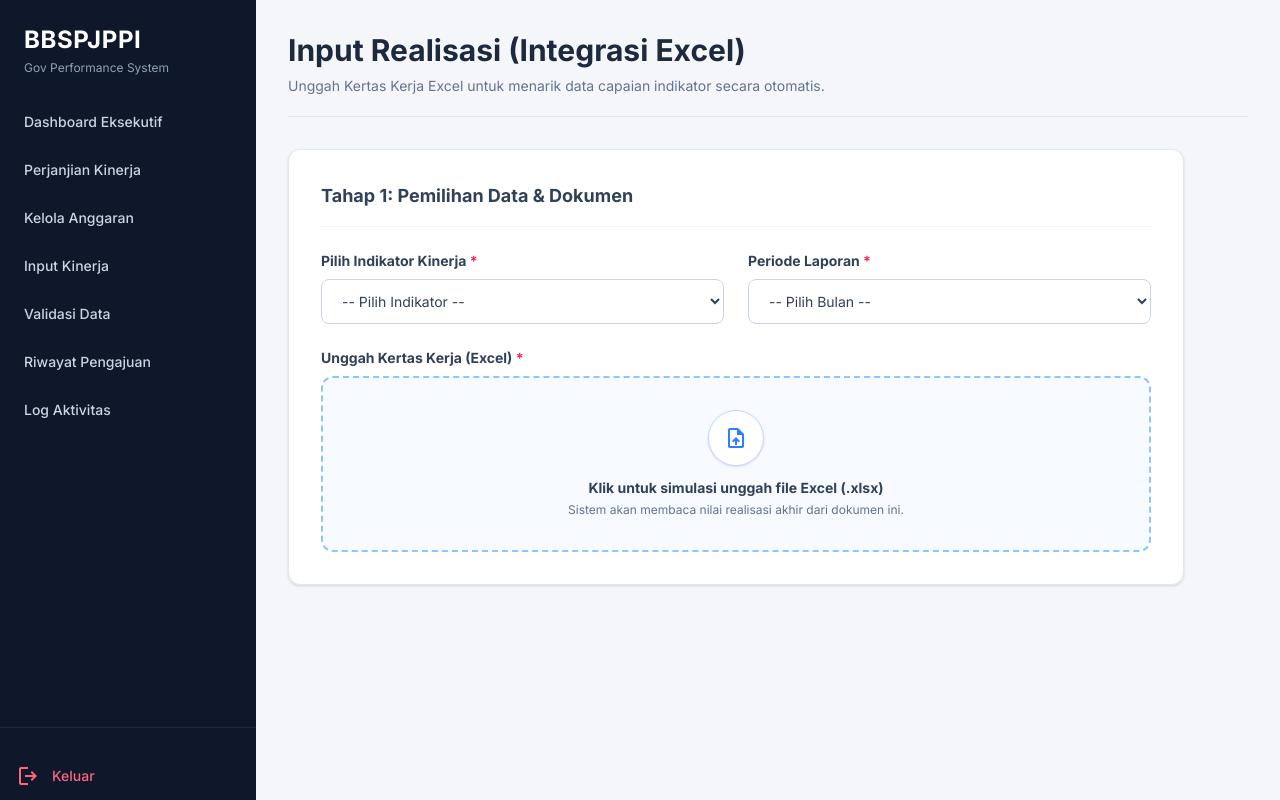
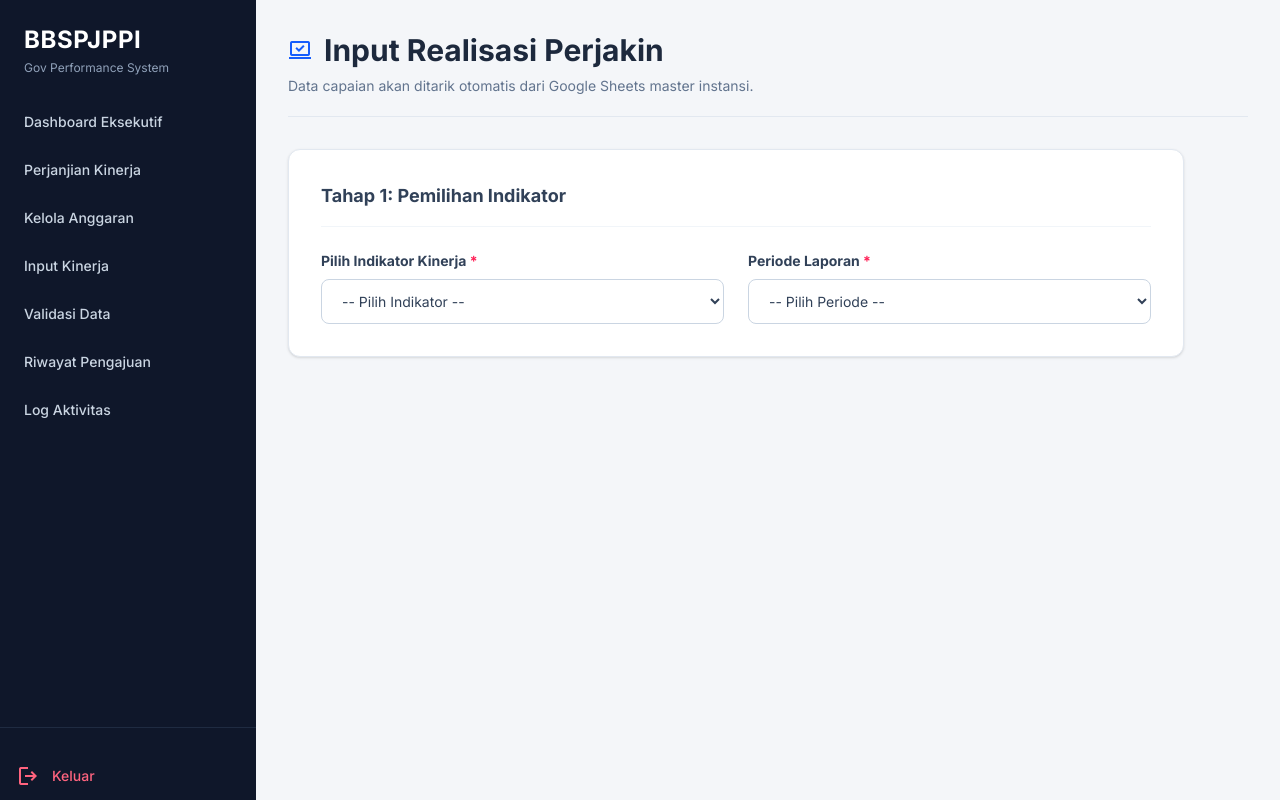
Before and after one commit to KinRajasa/bbspjppi-gov-performance, a Next.js app: page /input-realisasi in a window 1280 px wide. Built offline with nearby package versions, Linux system fonts and the light colour scheme.

Commit message:
Update: Mengubah UI Realisasi Perjakin untuk auto-sync Google Sheets dan mengembalikan form evaluasi

```diff
--- a/app/(dashboard)/input-realisasi/page.tsx
+++ b/app/(dashboard)/input-realisasi/page.tsx
@@ -1,28 +1,24 @@
 'use client';
 
-import { useState } from 'react';
+import { useState, useEffect } from 'react';
 import Link from 'next/link';
 
-export default function InputRealisasiExcelPage() {
+export default function InputRealisasiSheetPage() {
   const [indikator, setIndikator] = useState('');
-  // State untuk simulasi loading: 'idle' | 'loading' | 'success'
-  const [uploadStatus, setUploadStatus] = useState('idle');
+  const [periode, setPeriode] = useState('');
+  // State: 'idle' | 'fetching' | 'success'
+  const [syncStatus, setSyncStatus] = useState('idle');
 
-  // Fungsi untuk mensimulasikan proses backend membaca Excel
-  const handleUploadSimulation = (e: React.MouseEvent) => {
-    e.preventDefault();
-    if (!indikator) {
-      alert('Pilih Indikator Kinerja terlebih dahulu!');
-      return;
+  // Efek pintar: Kalau indikator & periode sudah dipilih, otomatis tarik data!
+  useEffect(() => {
+    if (indikator && periode) {
+      setSyncStatus('fetching');
+      // Simulasi backend narik data dari Google Sheets selama 1.5 detik
+      setTimeout(() => {
+        setSyncStatus('success');
+      }, 1500);
     }
-
-    setUploadStatus('loading');
-
-    // Pura-puranya backend sedang mengekstrak data dari Excel selama 1.5 detik
-    setTimeout(() => {
-      setUploadStatus('success');
-    }, 1500);
-  };
+  }, [indikator, periode]);
 
   return (
     <div className="animation-fade-in w-full pb-10 flex flex-col min-h-[90vh]">
@@ -30,27 +26,23 @@ export default function InputRealisasiExcelPage() {
       {/* HEADER */}
       <header className="mb-8 border-b border-slate-200 pb-5">
         <div className="flex items-center gap-3 mb-2">
-           <h2 className="text-3xl font-bold text-slate-800">Input Realisasi (Integrasi Excel)</h2>
+           <span className="material-symbols-outlined text-blue-600 text-[28px]">sync_saved_locally</span>
+           <h2 className="text-3xl font-bold text-slate-800">Input Realisasi Perjakin</h2>
         </div>
         <p className="text-sm text-slate-500">
-          Unggah Kertas Kerja Excel untuk menarik data capaian indikator secara otomatis.
+          Data capaian akan ditarik otomatis dari Google Sheets master instansi.
         </p>
       </header>
 
       <div className="flex flex-col gap-6 max-w-4xl">
 
-        {/* ========================================================= */}
-        {/* TAHAP 1 & 2: PILIH INDIKATOR & UPLOAD                     */}
-        {/* ========================================================= */}
+        {/* TAHAP 1: PILIH DATA */}
         <div className="bg-white rounded-xl border border-slate-200 shadow-sm p-6 md:p-8">
           <h3 className="font-bold text-slate-700 text-lg mb-6 border-b border-slate-100 pb-4">
-            Tahap 1: Pemilihan Data & Dokumen
+            Tahap 1: Pemilihan Indikator
           </h3>
 
-          <div className="space-y-6">
-            {/* GRID UNTUK INDIKATOR DAN PERIODE */}
           <div className="grid grid-cols-1 md:grid-cols-2 gap-6">
-
             {/* Pilih Indikator */}
             <div>
               <label className="block text-sm font-bold text-slate-700 mb-2">Pilih Indikator Kinerja <span className="text-rose-500">*</span></label>
@@ -58,7 +50,6 @@ export default function InputRealisasiExcelPage() {
                 className="w-full border border-slate-300 rounded-lg px-4 py-3 text-sm text-slate-700 outline-none focus:border-blue-500 bg-white cursor-pointer"
                 value={indikator}
                 onChange={(e) => setIndikator(e.target.value)}
-                  disabled={uploadStatus === 'success'}
               >
                 <option value="">-- Pilih Indikator --</option>
                 <option value="sk1">SK.1 - Indeks Kepuasan Masyarakat (IKM)</option>
@@ -66,130 +57,89 @@ export default function InputRealisasiExcelPage() {
               </select>
             </div>
 
-              {/* Pilih Periode Laporan */}
+            {/* Pilih Periode (Triwulanan) */}
             <div>
               <label className="block text-sm font-bold text-slate-700 mb-2">Periode Laporan <span className="text-rose-500">*</span></label>
               <select
                 className="w-full border border-slate-300 rounded-lg px-4 py-3 text-sm text-slate-700 outline-none focus:border-blue-500 bg-white cursor-pointer"
-                  disabled={uploadStatus === 'success'}
-                  defaultValue=""
+                value={periode}
+                onChange={(e) => setPeriode(e.target.value)}
               >
-                  <option value="" disabled>-- Pilih Bulan --</option>
-                  <option value="jan">Januari</option>
-                  <option value="feb">Februari</option>
-                  <option value="mar" className="font-bold text-blue-600">Maret (Akhir Triwulan I)</option>
-                  <option value="apr">April</option>
-                  <option value="mei">Mei</option>
-                  <option value="jun" className="font-bold text-blue-600">Juni (Akhir Triwulan II)</option>
-                  <option value="jul">Juli</option>
-                  <option value="ags">Agustus</option>
-                  <option value="sep" className="font-bold text-blue-600">September (Akhir Triwulan III)</option>
-                  <option value="okt">Oktober</option>
-                  <option value="nov">November</option>
-                  <option value="des" className="font-bold text-blue-600">Desember (Akhir Triwulan IV)</option>
+                <option value="" disabled>-- Pilih Periode --</option>
+                <option value="tw1">Triwulan I</option>
+                <option value="tw2">Triwulan II</option>
+                <option value="tw3">Triwulan III</option>
+                <option value="tw4">Triwulan IV</option>
               </select>
-              </div>
-
-            </div>
-
-            {/* Area Upload (Drag & Drop) */}
-            <div className={`transition-all duration-300 ${uploadStatus === 'success' ? 'opacity-50 pointer-events-none' : 'opacity-100'}`}>
-              <label className="block text-sm font-bold text-slate-700 mb-2">Unggah Kertas Kerja (Excel) <span className="text-rose-500">*</span></label>
-
-              <div
-                onClick={handleUploadSimulation}
-                className="w-full border-2 border-dashed border-blue-300 rounded-xl p-8 flex flex-col items-center justify-center bg-blue-50/50 hover:bg-blue-50 hover:border-blue-500 transition cursor-pointer group"
-              >
-                {uploadStatus === 'loading' ? (
-                  <div className="flex flex-col items-center justify-center">
-                    <span className="material-symbols-outlined text-[32px] text-blue-500 animate-spin mb-3">autorenew</span>
-                    <p className="text-sm font-bold text-blue-600">Mengekstrak data dari Excel...</p>
-                  </div>
-                ) : (
-                  <>
-                    <div className="w-14 h-14 bg-white rounded-full shadow-sm border border-blue-200 flex items-center justify-center text-blue-500 mb-3 group-hover:scale-110 transition-transform">
-                      <span className="material-symbols-outlined text-[28px]">upload_file</span>
-                    </div>
-                    <p className="text-sm font-bold text-slate-700 group-hover:text-blue-600 mb-1">
-                      Klik untuk simulasi unggah file Excel (.xlsx)
-                    </p>
-                    <p className="text-xs text-slate-500">
-                      Sistem akan membaca nilai realisasi akhir dari dokumen ini.
-                    </p>
-                  </>
-                )}
-              </div>
             </div>
           </div>
         </div>
 
-        {/* ========================================================= */}
-        {/* TAHAP 3: HASIL TARIKAN DATA & EVALUASI                    */}
-        {/* ========================================================= */}
-        {uploadStatus === 'success' && (
+        {/* LOADING ANIMATION */}
+        {syncStatus === 'fetching' && (
+          <div className="bg-blue-50 border border-blue-200 rounded-xl p-6 flex flex-col items-center justify-center animation-fade-in">
+             <span className="material-symbols-outlined text-[32px] text-blue-500 animate-spin mb-3">autorenew</span>
+             <p className="text-sm font-bold text-blue-600">Sinkronisasi data dari Google Sheets...</p>
+          </div>
+        )}
+
+        {/* TAHAP 2: HASIL TARIKAN DATA & BUKTI DUKUNG */}
+        {syncStatus === 'success' && (
           <div className="bg-white rounded-xl border border-slate-200 shadow-sm p-6 md:p-8 animation-fade-in">
-            <div className="flex items-center justify-between border-b border-slate-100 pb-4 mb-6">
-              <h3 className="font-bold text-slate-700 text-lg flex items-center gap-2">
-                Tahap 2: Verifikasi & Evaluasi
-                <span className="bg-emerald-100 text-emerald-700 text-[10px] px-2 py-1 rounded uppercase tracking-wider">Data Terekstrak</span>
+            <h3 className="font-bold text-slate-700 text-lg flex items-center gap-2 border-b border-slate-100 pb-4 mb-6">
+              Tahap 2: Hasil Realisasi & Bukti Dukung
+              <span className="bg-emerald-100 text-emerald-700 text-[10px] px-2 py-1 rounded uppercase tracking-wider flex items-center gap-1">
+                 <span className="material-symbols-outlined text-[12px]">cloud_done</span> Tersinkron
+              </span>
             </h3>
-              <button
-                onClick={() => setUploadStatus('idle')}
-                className="text-xs font-bold text-blue-600 hover:text-blue-800 transition"
-              >
-                Unggah Ulang Dokumen
-              </button>
-            </div>
 
             {/* Kotak Hasil Tarikan Data (Read-Only) */}
-            <div className="bg-slate-50 border border-slate-200 rounded-xl p-6 mb-8 flex flex-col md:flex-row items-center gap-8 justify-center text-center md:text-left">
+            <div className="bg-slate-50 border border-slate-200 rounded-xl p-6 mb-8 flex flex-col md:flex-row items-center gap-8 justify-center text-center md:text-left relative overflow-hidden">
+              <div className="absolute top-0 right-0 bg-blue-100 text-blue-700 text-[10px] px-3 py-1 font-bold rounded-bl-lg">
+                Sumber: Google Sheets
+              </div>
               <div>
-                <p className="text-xs font-bold text-slate-500 uppercase tracking-wider mb-1">Target</p>
-                <p className="text-3xl font-black text-slate-400">3.50</p>
+                <p className="text-xs font-bold text-slate-500 uppercase tracking-wider mb-1">Target Triwulan</p>
+                <p className="text-3xl font-black text-slate-400">88.50%</p>
               </div>
-
               <div className="hidden md:block h-12 w-px bg-slate-300"></div>
-
               <div>
-                <p className="text-xs font-bold text-emerald-700 uppercase tracking-wider mb-1 flex items-center gap-1 justify-center md:justify-start">
-                  <span className="material-symbols-outlined text-[16px]">check_circle</span> Realisasi (Dari Excel)
-                </p>
-                <p className="text-4xl font-black text-emerald-600">3.72</p>
+                <p className="text-xs font-bold text-emerald-700 uppercase tracking-wider mb-1">Realisasi Tercapai</p>
+                <p className="text-4xl font-black text-emerald-600">99.40%</p>
               </div>
             </div>
 
-            {/* Input Evaluasi manual oleh PIC (DISEMBUNYIKAN KARENA SUDAH ADA DI EXCEL) */}
+            {/* Upload Bukti Dukung Fisik */}
+            <div className="mb-8">
+              <label className="block text-sm font-bold text-slate-700 mb-2">Unggah Dokumen Bukti Dukung <span className="text-rose-500">*</span></label>
+              <div className="w-full border-2 border-dashed border-slate-300 rounded-xl p-6 flex flex-col items-center justify-center bg-slate-50 hover:bg-slate-100 hover:border-slate-400 transition cursor-pointer">
+                <span className="material-symbols-outlined text-[28px] text-slate-400 mb-2">picture_as_pdf</span>
+                <p className="text-sm font-bold text-slate-600">Klik untuk mengunggah file</p>
+                <p className="text-xs text-slate-400">Mendukung format PDF, JPG, atau PNG (Maks 5MB)</p>
+              </div>
+            </div>
+
+            {/* Input Evaluasi manual DISEMBUNYIKAN KARENA SUDAH ADA DI RENCANA AKSI */}
             {/*
             <div className="space-y-6">
               <div>
-                <label className="block text-sm font-bold text-slate-700 mb-2">Penjelasan / Kendala Pelaksanaan <span className="text-slate-400 text-xs font-normal">(Opsional)</span></label>
+                <label className="block text-sm font-bold text-slate-700 mb-2">Penjelasan / Kendala Pelaksanaan</label>
                 <textarea
-                rows={4}
-                placeholder="Tuliskan jika ada kendala atau catatan khusus mengenai hasil kinerja ini..."
-                className="w-full border border-slate-300 rounded-lg p-4 text-sm outline-none focus:border-blue-500 transition resize-none bg-white"
+                  rows={3}
+                  placeholder="Tuliskan evaluasi capaian atau kendala yang dihadapi..."
+                  className="w-full border border-slate-300 rounded-lg p-4 text-sm outline-none focus:border-blue-500 bg-white"
                 ></textarea>
               </div>
-
               <div>
-                <label className="block text-sm font-bold text-slate-700 mb-2">Tindak Lanjut / Perbaikan <span className="text-slate-400 text-xs font-normal">(Opsional)</span></label>
+                <label className="block text-sm font-bold text-slate-700 mb-2">Tindak Lanjut / Perbaikan</label>
                 <textarea
-                rows={3}
-                placeholder="Tuliskan rencana tindak lanjut ke depannya..."
-                className="w-full border border-slate-300 rounded-lg p-4 text-sm outline-none focus:border-blue-500 transition resize-none bg-white"
+                  rows={2}
+                  placeholder="Tuliskan rencana perbaikan ke depan..."
+                  className="w-full border border-slate-300 rounded-lg p-4 text-sm outline-none focus:border-blue-500 bg-white"
                 ></textarea>
               </div>
             </div>
             */}
-            {/* Tombol Kirim */}
-            <div className="mt-8 pt-6 border-t border-slate-200 flex justify-end">
-              <Link
-                href="/riwayat-pengajuan"
-                className="bg-[#0f172a] text-white px-8 py-3 rounded-lg text-sm font-bold hover:bg-slate-800 transition shadow-sm flex items-center gap-2"
-              >
-                <span className="material-symbols-outlined text-[20px]">send</span>
-                Ajukan Laporan Perjakin
-              </Link>
-            </div>
 
           </div>
         )}
```
Lines whose indentation alone changed are shown as unchanged.
